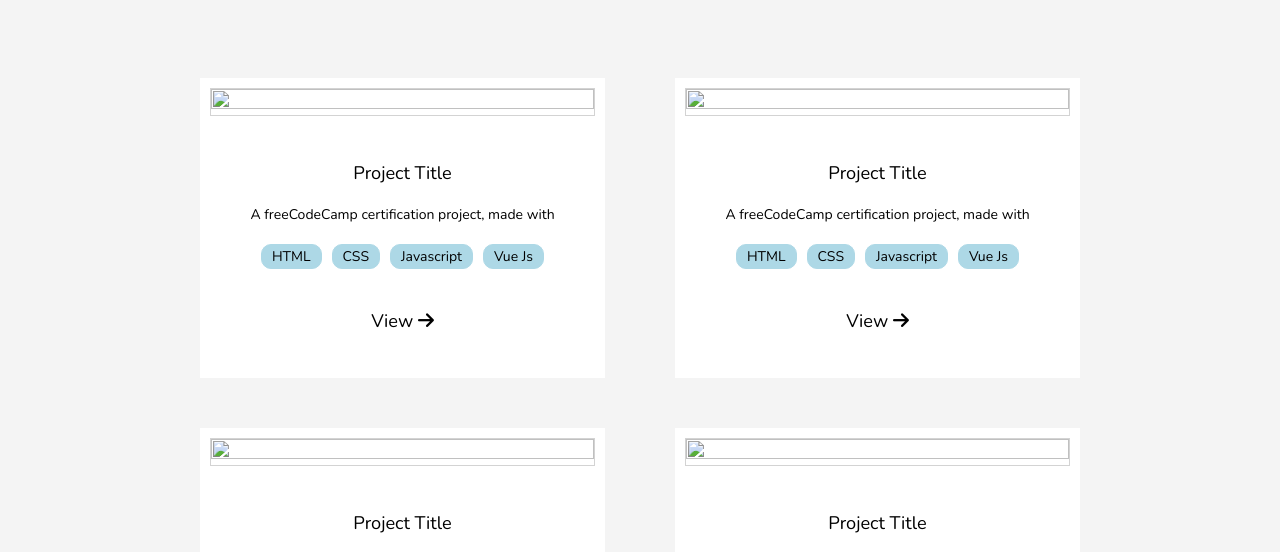
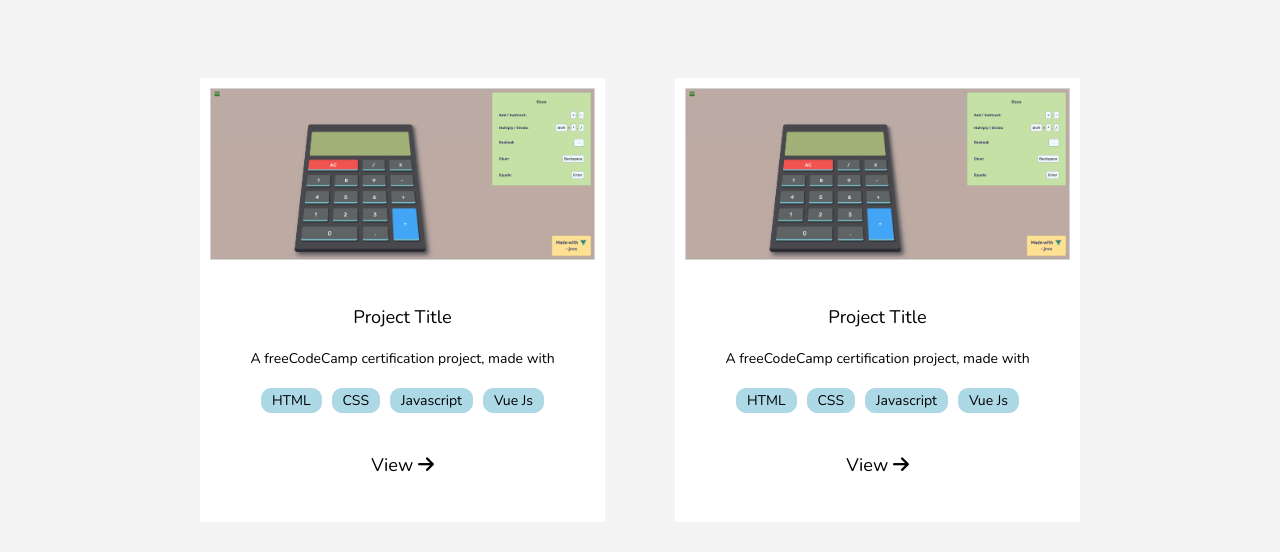
Before and after one commit to J0oR/portfolio, a plain HTML site: page pages/portfolio.html in a window 1280 px wide. Shown: the part 245-797 px from the top of the page. Drawn offline with nearby package versions, Linux system fonts and the light colour scheme; files that its build step writes are made by us from their sources; the site is published under a folder, as on GitHub Pages, so addresses that start at the root find nothing.

Commit message:
portfolio test

```diff
--- a/pages/portfolio.html
+++ b/pages/portfolio.html
@@ -38,7 +38,7 @@
 
             <a href="./pages/portfolio.html" class="portfolio-card">
                 <figure>
-                    <img src="/assets/images/calculator.png" alt="" class="portfolio-project-img" id="project-img">
+                    <img src="../assets/images/calculator.png" alt="" class="portfolio-project-img" id="project-img">
                     <figcaption id="project-title">
                         <p>
                             Project Title
@@ -60,7 +60,7 @@
             </a>
             <a href="./pages/portfolio.html" class="portfolio-card">
                 <figure>
-                    <img src="/assets/images/calculator.png" alt="" class="portfolio-project-img" id="project-img">
+                    <img src="../assets/images/calculator.png" alt="" class="portfolio-project-img" id="project-img">
                     <figcaption id="project-title">
                         <p>
                             Project Title
@@ -82,7 +82,7 @@
             </a>
             <a href="./pages/portfolio.html" class="portfolio-card">
                 <figure>
-                    <img src="/assets/images/calculator.png" alt="" class="portfolio-project-img" id="project-img">
+                    <img src="../assets/images/calculator.png" alt="" class="portfolio-project-img" id="project-img">
                     <figcaption id="project-title">
                         <p>
                             Project Title
@@ -104,7 +104,7 @@
             </a>
             <a href="./pages/portfolio.html" class="portfolio-card">
                 <figure>
-                    <img src="/assets/images/calculator.png" alt="" class="portfolio-project-img" id="project-img">
+                    <img src="../assets/images/calculator.png" alt="" class="portfolio-project-img" id="project-img">
                     <figcaption id="project-title">
                         <p>
                             Project Title
```
